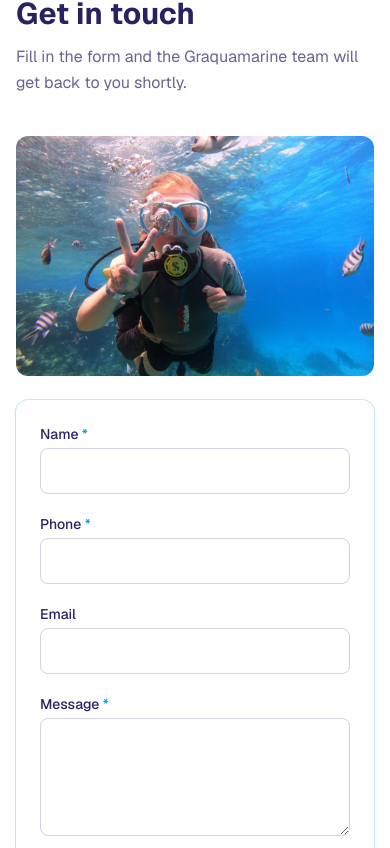
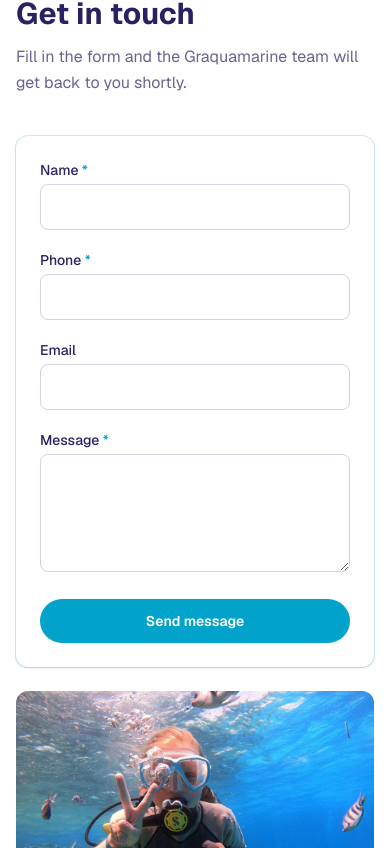
Before and after one commit to Word-of-Mouth-Marketing-agency/graquamarine, a Next.js app: page /contact in a window 390 px wide. Shown: the part 1096-1944 px from the top of the page. Built offline with nearby package versions, Linux system fonts and the light colour scheme.

Commit message:
style: refine mobile logo and contact layout

```diff
--- a/src/app/contact/page.tsx
+++ b/src/app/contact/page.tsx
@@ -130,7 +130,8 @@ export default function ContactPage() {
             subtitle="Fill in the form and the Graquamarine team will get back to you shortly."
           />
           <div className="mt-10 grid gap-6 lg:grid-cols-2">
-            <div className="relative min-h-[240px] overflow-hidden rounded-xl sm:min-h-[400px]">
+            <div className="order-2 overflow-hidden rounded-xl lg:order-1">
+              <div className="relative min-h-[240px] sm:min-h-[400px]">
                 <Image
                   src="/images/gallery/gallery1.jpg"
                   alt="Red Sea contact"
@@ -139,7 +140,10 @@ export default function ContactPage() {
                   sizes="(max-width: 1024px) 100vw, 50vw"
                 />
               </div>
+            </div>
+            <div className="order-1 lg:order-2">
               <ContactForm />
+            </div>
           </div>
         </div>
       </section>
--- a/src/components/layout/Navbar.tsx
+++ b/src/components/layout/Navbar.tsx
@@ -77,7 +77,7 @@ export function Navbar() {
             alt={siteConfig.name}
             width={200}
             height={48}
-            className="h-10 w-auto sm:h-16"
+            className="h-14 w-auto sm:h-16"
             priority
           />
         </Link>
```
Lines whose indentation alone changed are shown as unchanged.
